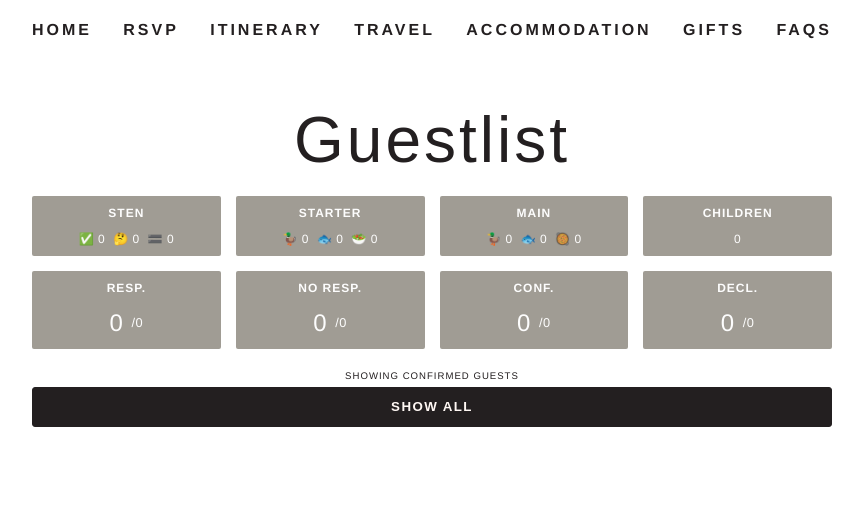
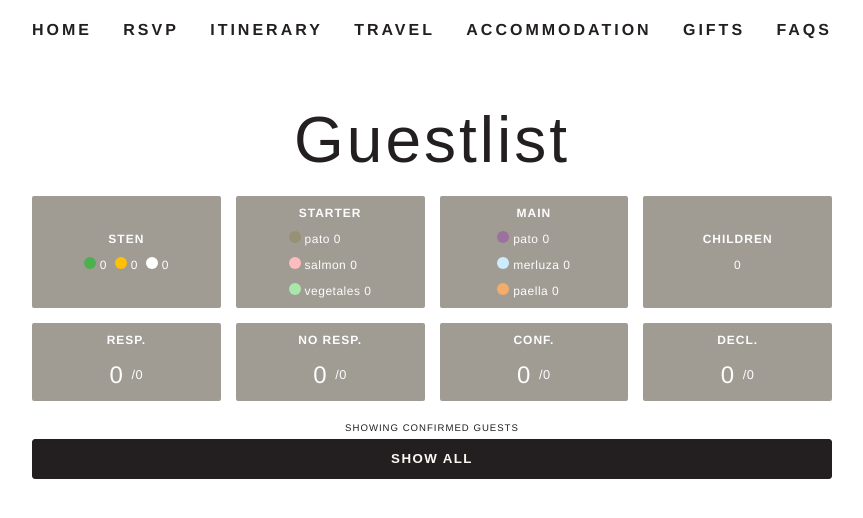
Before and after one commit to 11ac11/wedding-app, a Next.js app: page /guestlist in a window 1280 px wide. Shown: the top 518 px of the page, without its empty margins (208-1071 px from the left). Built offline with nearby package versions, Linux system fonts and the light colour scheme; no server answers; the database is empty; a web font is replaced by a local one.

Commit message:
improved stats

```diff
--- a/app/guestlist/Stats.jsx
+++ b/app/guestlist/Stats.jsx
@@ -1,28 +1,23 @@
 'use client'
 
-import React, { useState, useEffect } from 'react'
-import { Button } from '@/components/button'
-
+import React, { useMemo } from 'react'
 import styled from 'styled-components'
 
+// Container for all stats
 const StatsContainer = styled.div`
   display: flex;
-  width: 100%;
+  flex-wrap: wrap;
   gap: 15px;
   margin-bottom: 20px;
-  flex-wrap: wrap;
+  justify-content: flex-end;
+  width: 100%;
   align-items: stretch;
-  justify-content: flex-end;
-
-  & p {
-    margin: 0;
-  }
-
   @media (max-width: 800px) {
     padding: 1rem;
   }
 `
 
+// Generic stat box
 const StatBox = styled.div`
   display: flex;
   flex-direction: column;
@@ -30,156 +25,187 @@ const StatBox = styled.div`
   color: var(--white);
   padding: 0.5rem;
   border-radius: 2px;
+  text-align: center;
+  justify-content: center;
   font-size: 12px;
-  justify-content: center;
   flex: 1;
-  text-align: center;
   min-width: 20%;
+  font-weight: 400;
 
-  & div {
+  h4 {
+    margin: 0 0 0.5rem 0;
+  }
+
+  div {
     display: flex;
     gap: 0.5rem;
-    align-items: center;
+    flex-wrap: wrap;
     justify-content: center;
-    flex-wrap: wrap;
-  }
 
-  & h4,
-  p {
-    margin: 0;
-  }
-
-  & h4 {
-    margin-bottom: 0.5rem;
-  }
-
-  & p {
-    font-weight: 400;
-  }
-
-  @media (max-width: 800px) {
-    & div {
+    @media (max-width: 800px) {
       flex-direction: column;
       gap: 0.25rem;
     }
   }
 
-  @media (max-width: 500px) {
-    p {
-      font-size: 0.7rem;
-    }
+  p {
+    margin: 0;
   }
 `
 
+// Menu list for starters/main
+const MenuList = styled.div`
+  display: flex;
+  flex-direction: column;
+  gap: 0.2rem;
+  align-items: flex-start;
+  justify-content: flex-start;
+  margin: auto;
+  min-width; 200px
+`
+
+// Colored circle component
+const ColoredCircle = ({ color }) => (
+  <span
+    style={{
+      display: 'inline-block',
+      width: '1em',
+      height: '1em',
+      borderRadius: '50%',
+      backgroundColor: color
+    }}
+  />
+)
+
 const Stats = ({ guestlistData = [], loading }) => {
-  const getFoodTotals = (attribute, containingWord) => {
-    if (loading) return '-'
-
-    return guestlistData.filter((guest) => guest[attribute]?.includes(containingWord)).length
+  // Generic utility to count items
+  const countChoices = (guests, attribute, options) => {
+    if (loading) return options.reduce((acc, { label }) => ({ ...acc, [label]: '-' }), {})
+    return options.reduce((acc, { label, contains }) => {
+      acc[label] = guests.filter((g) => g[attribute]?.includes(contains)).length
+      return acc
+    }, {})
   }
 
-  const getCount = (attribute, value) => {
-    if (loading) return '-'
-    if (Array.isArray(value)) {
-      return guestlistData.filter((guest) => value.includes(guest[attribute])).length
-    }
-    return guestlistData.filter((guest) => guest[attribute] === value).length
-  }
+  // Config for menu items
+  const STARTERS = [
+    { label: 'pato', contains: 'Duck', color: '#959172' },
+    { label: 'salmon', contains: 'Salmon', color: '#FFBCBF' },
+    { label: 'vegetales', contains: 'Vegetables', color: '#A8E7A9' }
+  ]
 
-  const getStarterNumbers = () => {
-    return {
-      duck: getFoodTotals('starter', 'Duck'),
-      fish: getFoodTotals('starter', 'Salmon'),
-      veg: getFoodTotals('starter', 'Vegetables')
-    }
-  }
+  const MAINS = [
+    { label: 'pato', contains: 'Duck', color: '#9C709F' },
+    { label: 'merluza', contains: 'Hake', color: '#CCEDFF' },
+    { label: 'paella', contains: 'Paella', color: '#F4AC69' }
+  ]
 
-  const getMainNumbers = () => {
-    return {
-      duck: getFoodTotals('main', 'Duck'),
-      fish: getFoodTotals('main', 'Hake'),
-      paella: getFoodTotals('main', 'Paella')
-    }
-  }
+  const STEN = [
+    { label: 'yes', value: 'Yes', color: '#4CAF50' },
+    { label: 'maybe', value: 'Maybe', color: '#FFC107' }
+  ]
 
-  const responded = getCount('attending', ['Yes', 'No'])
-  const notResponded = loading ? '-' : getCount('attending', null) - getCount('invited', false)
-  const invited = getCount('invited', true)
-  const attendingYes = getCount('attending', 'Yes')
-  const attendingNo = getCount('attending', 'No')
-  const stenYes = getCount('sten', 'Yes')
-  const stenMaybe = getCount('sten', 'Maybe')
-  const accomYes = getCount('accommodation', 'Yes')
-  const accomMaybe = getCount('accommodation', 'Maybe')
-  const isChild = getCount('is_under_14', true)
+  // Compute counts
+  const starterCounts = useMemo(() => countChoices(guestlistData, 'starter', STARTERS), [guestlistData, loading])
+  const mainCounts = useMemo(() => countChoices(guestlistData, 'main', MAINS), [guestlistData, loading])
+  const stenCounts = useMemo(
+    () =>
+      STEN.reduce(
+        (acc, { label, value }) => ({
+          ...acc,
+          [label]: loading ? '-' : guestlistData.filter((g) => g.sten === value).length
+        }),
+        {}
+      ),
+    [guestlistData, loading]
+  )
+
+  const responded = loading ? '-' : guestlistData.filter((g) => ['Yes', 'No'].includes(g.attending)).length
+  const invited = loading ? '-' : guestlistData.filter((g) => g.invited).length
+  const notResponded = loading ? '-' : invited - responded
+  const attendingYes = loading ? '-' : guestlistData.filter((g) => g.attending === 'Yes').length
+  const attendingNo = loading ? '-' : guestlistData.filter((g) => g.attending === 'No').length
+  const isChild = loading ? '-' : guestlistData.filter((g) => g.is_under_14).length
 
   return (
     <StatsContainer>
+      {/* STEN */}
       <StatBox>
         <h4>STEN</h4>
         <div>
-          <p>{`✅ ${stenYes}`}</p>
-          <p>{`🤔 ${stenMaybe}`}</p>
-          <p>{`🟰 ${stenYes + stenMaybe}`}</p>
+          {STEN.map(({ label, color }) => (
+            <p key={label}>
+              <ColoredCircle color={color} /> {stenCounts[label]}
+            </p>
+          ))}
+          <p>
+            <ColoredCircle color="#ffffff" /> {stenCounts.yes + stenCounts.maybe}
+          </p>
         </div>
       </StatBox>
 
-      {/* <StatBox>
-          <h4>Accom.</h4>
-          <div>
-            <p>{`✅ ${accomYes}`}</p>
-            <p>{`🤔 ${accomMaybe}`}</p>
-            <p>{`🟰 ${accomYes + accomMaybe}`}</p>
-          </div>
-        </StatBox> */}
+      {/* Starters */}
       <StatBox>
         <h4>Starter</h4>
-        <div>
-          <p>{`🦆 ${getStarterNumbers().duck}`}</p>
-          <p>{`🐟 ${getStarterNumbers().fish}`}</p>
-          <p>{`🥗 ${getStarterNumbers().veg}`}</p>
-        </div>
+        <MenuList>
+          {STARTERS.map(({ label, color }) => (
+            <p key={label}>
+              <ColoredCircle color={color} /> {label} {starterCounts[label]}
+            </p>
+          ))}
+        </MenuList>
       </StatBox>
+
+      {/* Mains */}
       <StatBox>
         <h4>Main</h4>
-        <div>
-          <p>{`🦆 ${getMainNumbers().duck}`}</p>
-          <p>{`🐟 ${getMainNumbers().fish}`}</p>
-          <p>{`🥘 ${getMainNumbers().paella}`}</p>
-        </div>
+        <MenuList>
+          {MAINS.map(({ label, color }) => (
+            <p key={label}>
+              <ColoredCircle color={color} /> {label} {mainCounts[label]}
+            </p>
+          ))}
+        </MenuList>
       </StatBox>
+
+      {/* Children */}
       <StatBox>
         <h4>Children</h4>
         <div>
           <p>{isChild}</p>
         </div>
       </StatBox>
+
+      {/* Attendance */}
       <StatBox>
         <h4>Resp.</h4>
-        <div>
-          <p style={{ fontSize: '1.5rem', textAlign: 'center' }}>{responded}</p>
-          <p style={{ fontSize: '0.8rem', textAlign: 'center' }}>/{invited}</p>
+        <div style={{ alignItems: 'center' }}>
+          <p style={{ fontSize: '1.5rem' }}>{responded}</p>
+          <p style={{ fontSize: '0.8rem' }}>/{invited}</p>
         </div>
       </StatBox>
+
       <StatBox>
         <h4>No resp.</h4>
-        <div>
-          <p style={{ fontSize: '1.5rem', textAlign: 'center' }}>{notResponded}</p>
-          <p style={{ fontSize: '0.8rem', textAlign: 'center' }}>/{invited}</p>
+        <div style={{ alignItems: 'center' }}>
+          <p style={{ fontSize: '1.5rem' }}>{notResponded}</p>
+          <p style={{ fontSize: '0.8rem' }}>/{invited}</p>
         </div>
       </StatBox>
+
       <StatBox>
         <h4>Conf.</h4>
-        <div>
-          <p style={{ fontSize: '1.5rem', textAlign: 'center' }}>{attendingYes}</p>
-          <p style={{ fontSize: '0.8rem', textAlign: 'center' }}>/{invited}</p>
+        <div style={{ alignItems: 'center' }}>
+          <p style={{ fontSize: '1.5rem' }}>{attendingYes}</p>
+          <p style={{ fontSize: '0.8rem' }}>/{invited}</p>
         </div>
       </StatBox>
+
       <StatBox>
         <h4>Decl.</h4>
-        <div>
-          <p style={{ fontSize: '1.5rem', textAlign: 'center' }}>{attendingNo}</p>
-          <p style={{ fontSize: '0.8rem', textAlign: 'center' }}>/{invited}</p>
+        <div style={{ alignItems: 'center' }}>
+          <p style={{ fontSize: '1.5rem' }}>{attendingNo}</p>
+          <p style={{ fontSize: '0.8rem' }}>/{invited}</p>
         </div>
       </StatBox>
     </StatsContainer>
--- a/components/GuestlistTableMenuTotals.jsx
+++ b/components/GuestlistTableMenuTotals.jsx
@@ -100,6 +100,7 @@ const GuestlistMenuTableTotals = ({ guestTableData, loading }) => {
     { label: 'paella', color: '#F4AC69' },
     { label: 'pollo (niño)', color: '#5A6CE3' }
   ]
+
   return (
     <BothCountsContainer>
       <TableMenuCountContainer>
```
